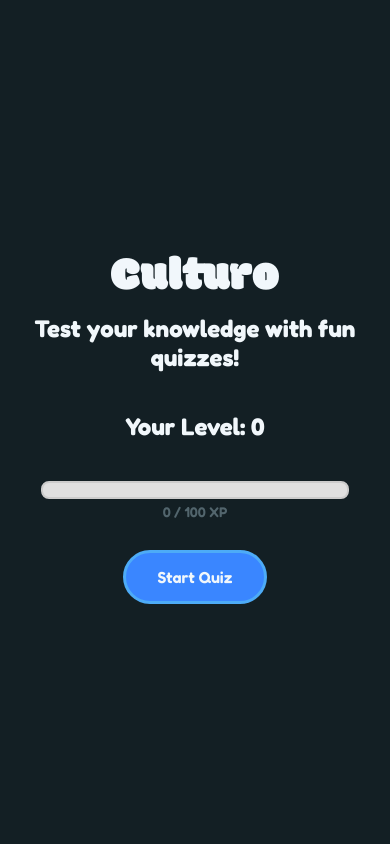
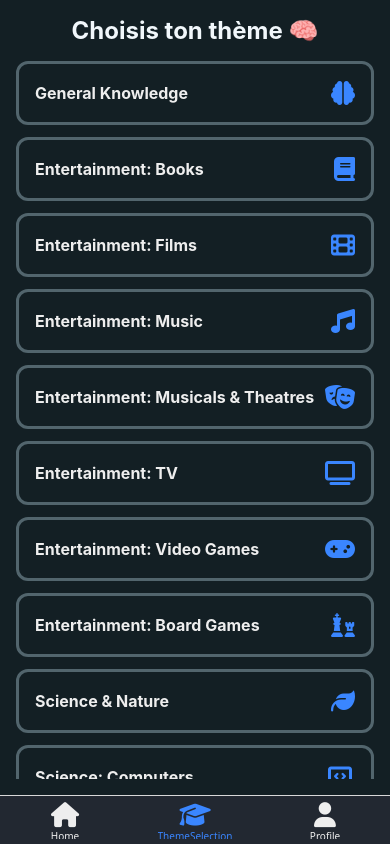
Before and after one commit to tmaurie/culturo-native, a React Native app: screen /ThemeSelection in a window 390 px wide. Built offline with nearby package versions, Linux system fonts and the light colour scheme.

Commit message:
Add categories selection and refactor navigation structure (#3)
* Add categories selection and refactor navigation structure

* Remove console.log statements from QuizScreen and useQuizEngine for cleaner code

```diff
--- a/App.tsx
+++ b/App.tsx
@@ -1,21 +1,21 @@
-import React from "react";
 import { NavigationContainer } from "@react-navigation/native";
 import { createNativeStackNavigator } from "@react-navigation/native-stack";
-
-import HomeScreen from "./screens/HomeScreen";
+import MainTabs from "./navigation/MainTabs";
+import ResultScreen, { MainTabsParamList } from "./screens/ResultScreen";
 import QuizScreen from "./screens/QuizScreen";
-import ResultScreen from "./screens/ResultScreen";
 import { useFonts } from "expo-font";
 import { StatusBar } from "expo-status-bar";
+
 import { ActivityIndicator, View } from "react-native";
 
 export type RootStackParamList = {
-  Home: undefined;
-  Quiz: { quizId?: string };
+  MainTabs: { screen?: keyof MainTabsParamList };
+  Quiz: { categoryId?: number };
   Result: { score: number; xpEarned: number; totalQuestions: number };
 };
 
-const Stack = createNativeStackNavigator<RootStackParamList>();
+
+const RootStack = createNativeStackNavigator<RootStackParamList>();
 
 export default function App() {
   const [fontsLoaded] = useFonts({
@@ -37,16 +37,13 @@ export default function App() {
 
   return (
     <NavigationContainer>
-      <StatusBar style="inverted" />
+      <StatusBar hidden={true} />
 
-      <Stack.Navigator
-        initialRouteName="Home"
-        screenOptions={{ headerShown: false }}
-      >
-        <Stack.Screen name="Home" component={HomeScreen} />
-        <Stack.Screen name="Quiz" component={QuizScreen} />
-        <Stack.Screen name="Result" component={ResultScreen} />
-      </Stack.Navigator>
+      <RootStack.Navigator screenOptions={{ headerShown: false }}>
+        <RootStack.Screen name="MainTabs" component={MainTabs} />
+        <RootStack.Screen name="Quiz" component={QuizScreen} />
+        <RootStack.Screen name="Result" component={ResultScreen} />
+      </RootStack.Navigator>
     </NavigationContainer>
   );
 }
--- a/components/QuestionCard.tsx
+++ b/components/QuestionCard.tsx
@@ -3,7 +3,7 @@ import { View, Text, StyleSheet } from "react-native";
 import { Question } from "../logic/useQuizEngine";
 import Badge from "./Badge";
 import Button from "./Button";
-import { getBadgeColor } from "../utils/colors";
+import {getBadgeColor} from "../utils/colors";
 import { COLORS } from "../constants/colors";
 
 type Props = {
@@ -30,7 +30,7 @@ export default function QuestionCard({
     const isSelectedWrong = choice === selectedChoice && !isCorrectAnswer;
 
     if (isCorrectAnswer)
-      return { bg: COLORS.background, text: "#79B933", border: "#79B933" }; // vert
+      return { bg: COLORS.background, text: COLORS.success, border: COLORS.success }; // vert
     if (isSelectedWrong)
       return { bg: COLORS.background, text: "#EE5555", border: "#EE5555" }; // rouge
     return { bg: COLORS.background, text: COLORS.text, border: "#52656D" }; // gris clair
--- a/constants/colors.ts
+++ b/constants/colors.ts
@@ -1,9 +1,9 @@
 export const COLORS = {
   background: "#131F24",
-  primary: "#FF6B00",
-  secondary: "#FFD93D",
+  primary: "#3a86ff",
+  secondary: "#52656D",
   accent: "#7E57C2",
   text: "#F1F7FB",
-  success: "#00C853",
-  danger: "#D50000",
+  success: "#06d6a0",
+  danger: "#ef476f",
 };
--- /dev/null
+++ b/logic/categories.tsx
@@ -0,0 +1,25 @@
+export const CATEGORIES = [
+    { id: 9, name: 'General Knowledge', fontAwesomeIcon: 'brain' },
+    { id: 10, name: 'Entertainment: Books', fontAwesomeIcon: 'book' },
+    { id: 11, name: 'Entertainment: Films', fontAwesomeIcon: 'film' },
+    { id: 12, name: 'Entertainment: Music', fontAwesomeIcon: 'music' },
+    { id: 13, name: 'Entertainment: Musicals & Theatres', fontAwesomeIcon: 'masks-theater' },
+    { id: 14, name: 'Entertainment: TV', fontAwesomeIcon: 'tv' },
+    { id: 15, name: 'Entertainment: Video Games', fontAwesomeIcon: 'gamepad' },
+    { id: 16, name: 'Entertainment: Board Games', fontAwesomeIcon: 'chess' },
+    { id: 17, name: 'Science & Nature', fontAwesomeIcon: 'leaf' },
+    { id: 18, name: 'Science: Computers', fontAwesomeIcon: 'laptop-code' },
+    { id: 19, name: 'Science: Mathematics', fontAwesomeIcon: 'calculator' },
+    { id: 20, name: 'Mythology', fontAwesomeIcon: 'ankh' },
+    { id: 21, name: 'Sports', fontAwesomeIcon: 'futbol' },
+    { id: 22, name: 'Geography', fontAwesomeIcon: 'earth-europe' },
+    { id: 23, name: 'History', fontAwesomeIcon: 'fort-awesome' },
+    { id: 24, name: 'Politics', fontAwesomeIcon: 'landmark-flag' },
+    { id: 25, name: 'Art', fontAwesomeIcon: 'palette' },
+    { id: 26, name: 'Celebrities', fontAwesomeIcon: 'star' },
+    { id: 27, name: 'Animals', fontAwesomeIcon: 'paw' },
+    { id: 28, name: 'Vehicles', fontAwesomeIcon: 'car' },
+    { id: 30, name: 'Science: Gadgets', fontAwesomeIcon: 'walkie-talkie' },
+    { id: 31, name: 'Entertainment: Anime & Manga', fontAwesomeIcon: 'dragon' },
+    { id: 32, name: 'Entertainment: Cartoons & Animations', fontAwesomeIcon: 'tv' },
+];
--- /dev/null
+++ b/navigation/MainTabs.tsx
@@ -0,0 +1,49 @@
+import { createBottomTabNavigator } from "@react-navigation/bottom-tabs";
+import HomeScreen from "../screens/HomeScreen";
+import ProfileScreen from "../screens/ProfileScreen";
+import { FontAwesome6 } from "@expo/vector-icons";
+import { COLORS } from "../constants/colors";
+import ThemeSelectionScreen from "../screens/ThemeSelectionScreen";
+
+export type MainTabsParamList = {
+  Home: undefined;
+  Profile: undefined;
+  ThemeSelection: undefined;
+};
+
+const Tab = createBottomTabNavigator<MainTabsParamList>();
+export default function MainTabs() {
+  return (
+    <Tab.Navigator
+      screenOptions={({ route }) => ({
+        tabBarIcon: ({ color, size }) => {
+          let iconName;
+
+          if (route.name === "Home") iconName = "house";
+          else if (route.name === "Profile") iconName = "user";
+            else if (route.name === "ThemeSelection") iconName = "graduation-cap";
+
+          return (
+            <FontAwesome6
+              name={iconName as any}
+              size={size}
+              color={color}
+              solid
+            />
+          );
+        },
+          tabBarShowLabel: true,
+          tabBarActiveTintColor: COLORS.primary,
+          tabBarInactiveTintColor: "#EEE",
+          tabBarStyle: {
+              backgroundColor: "#222831",
+          },
+          headerShown: false,
+      })}
+    >
+      <Tab.Screen name="Home" component={HomeScreen} />
+      <Tab.Screen name="ThemeSelection" component={ThemeSelectionScreen} />
+      <Tab.Screen name="Profile" component={ProfileScreen} />
+    </Tab.Navigator>
+  );
+}
--- a/screens/HomeScreen.tsx
+++ b/screens/HomeScreen.tsx
@@ -13,7 +13,7 @@ import { FONTS } from "../constants/fonts";
 import { COLORS } from "../constants/colors";
 import { getLevelInfo } from "../constants/xp";
 
-type Props = NativeStackScreenProps<RootStackParamList, "Home">;
+type Props = NativeStackScreenProps<RootStackParamList>;
 
 export default function HomeScreen({ navigation }: Props) {
   const { xp } = useXpManager();
@@ -39,11 +39,13 @@ export default function HomeScreen({ navigation }: Props) {
 
   return (
     <View style={styles.container}>
+      <View style={styles.content}>
         <Text style={styles.title}>Culturo</Text>
-      <Text style={styles.subtitle}>Test your knowledge with fun quizzes!</Text>
+        <Text style={styles.subtitle}>
+          Test your knowledge with fun quizzes!
+        </Text>
 
         <View style={styles.badges}>
-
           <StreakFlame streak={streak} />
         </View>
         <Text style={styles.subtitle}>Your Level: {level}</Text>
@@ -60,12 +62,16 @@ export default function HomeScreen({ navigation }: Props) {
           style={styles.startButton}
         />
       </View>
+    </View>
   );
 }
 
 const styles = StyleSheet.create({
   container: {
+    flex: 1,
     backgroundColor: COLORS.background,
+  },
+  content: {
     flex: 1,
     justifyContent: "center",
     alignItems: "center",
--- /dev/null
+++ b/screens/ProfileScreen.tsx
@@ -0,0 +1,61 @@
+import React from "react";
+import { View, Text, StyleSheet } from "react-native";
+import { useXpManager } from "../logic/useXpManager";
+import { getLevelInfo } from "../constants/xp";
+import XpBar from "../components/XpBar";
+import { COLORS } from "../constants/colors";
+import { FONTS } from "../constants/fonts";
+
+export default function ProfileScreen() {
+  const { xp } = useXpManager();
+  const { level } = getLevelInfo(xp ?? 0);
+
+  if (xp === undefined) {
+    return (
+      <View style={styles.loading}>
+        <Text style={{ color: COLORS.text }}>Loading...</Text>
+      </View>
+    );
+  }
+
+  return (
+    <View style={styles.container}>
+      <View style={styles.content}>
+        <Text style={styles.title}>Your Profile</Text>
+        <Text style={styles.level}>Level {level}</Text>
+        <XpBar xp={xp} />
+      </View>
+    </View>
+  );
+}
+
+const styles = StyleSheet.create({
+  container: {
+    flex: 1,
+    backgroundColor: COLORS.background,
+  },
+  content: {
+    flex: 1,
+    justifyContent: "center",
+    alignItems: "center",
+    padding: 24,
+  },
+  title: {
+    fontFamily: FONTS.heading,
+    fontSize: 36,
+    color: COLORS.text,
+    marginBottom: 12,
+  },
+  level: {
+    fontFamily: FONTS.bold,
+    color: COLORS.text,
+    fontSize: 24,
+    marginBottom: 12,
+  },
+  loading: {
+    flex: 1,
+    justifyContent: "center",
+    alignItems: "center",
+    backgroundColor: COLORS.background,
+  },
+});
--- a/screens/ResultScreen.tsx
+++ b/screens/ResultScreen.tsx
@@ -8,6 +8,15 @@ import Button from "../components/Button";
 import { buttonThemes } from "../utils/colors";
 import { updateStreak } from "../logic/useStreakManager";
 import { PERFECT_BONUS } from "../constants/xp";
+import { createBottomTabNavigator } from "@react-navigation/bottom-tabs";
+
+export type MainTabsParamList = {
+  Home: undefined;
+  Quiz: undefined;
+  Profile: undefined;
+};
+
+const Tab = createBottomTabNavigator<MainTabsParamList>();
 
 type Props = NativeStackScreenProps<RootStackParamList, "Result">;
 
@@ -53,7 +62,7 @@ export default function ResultScreen({ route, navigation }: Props) {
 
       <Button
         label="Back to home"
-        onPress={() => navigation.navigate("Home")}
+        onPress={() => navigation.navigate("MainTabs", { screen: "Home" })}
         backgroundColor={buttonThemes.primary.bg}
         textColor={buttonThemes.primary.text}
       />
--- /dev/null
+++ b/screens/ThemeSelectionScreen.tsx
@@ -0,0 +1,68 @@
+import React from 'react';
+import { View, Text, FlatList, TouchableOpacity, StyleSheet } from 'react-native';
+import { useNavigation } from '@react-navigation/native';
+import { CATEGORIES } from '../logic/categories';
+import { NativeStackNavigationProp } from '@react-navigation/native-stack';
+import { RootStackParamList } from '../App';
+import {COLORS} from "../constants/colors";
+import {FontAwesome6} from "@expo/vector-icons";
+
+export default function ThemeSelectionScreen() {
+    const navigation = useNavigation<NativeStackNavigationProp<RootStackParamList>>();
+
+    const handleThemeSelect = (categoryId: number) => {
+        navigation.navigate('Quiz', { categoryId });
+    };
+
+    return (
+        <View style={styles.container}>
+            <Text style={styles.title}>Choisis ton thème 🧠</Text>
+            <FlatList
+                data={CATEGORIES}
+                keyExtractor={(item) => item.id.toString()}
+                renderItem={({ item }) => (
+                    <TouchableOpacity
+                        style={styles.card}
+                        onPress={() => {
+                            handleThemeSelect(item.id);
+                         }}
+                    >
+                        <Text style={styles.cardText}>{item.name}</Text>
+                        <FontAwesome6 name={item.fontAwesomeIcon} size={24} color={COLORS.primary} />
+                    </TouchableOpacity>
+                )}
+            />
+        </View>
+    );
+}
+
+const styles = StyleSheet.create({
+    container: {
+        flex: 1,
+        backgroundColor: COLORS.background,
+        padding: 16,
+    },
+    title: {
+        color: COLORS.text,
+        fontSize: 24,
+        fontWeight: 'bold',
+        marginBottom: 16,
+        textAlign: 'center',
+    },
+    card: {
+        flexDirection: 'row',
+        alignItems: 'center',
+        justifyContent: 'space-between',
+        backgroundColor: COLORS.background,
+        padding: 16,
+        borderRadius: 12,
+        marginBottom: 12,
+        borderWidth: 3,
+        borderColor: COLORS.secondary,
+    },
+    cardText: {
+        color: '#EEE',
+        fontSize: 16,
+        fontWeight: 'bold',
+    },
+});
```
Also changed, not shown: logic/useQuizEngine.ts (+5 -2 lines), package.json (+4 -3 lines), screens/QuizScreen.tsx (+5 -2 lines), 1 other file (tests, documents, lock files or other folders). Lines whose indentation alone changed are shown as unchanged.
